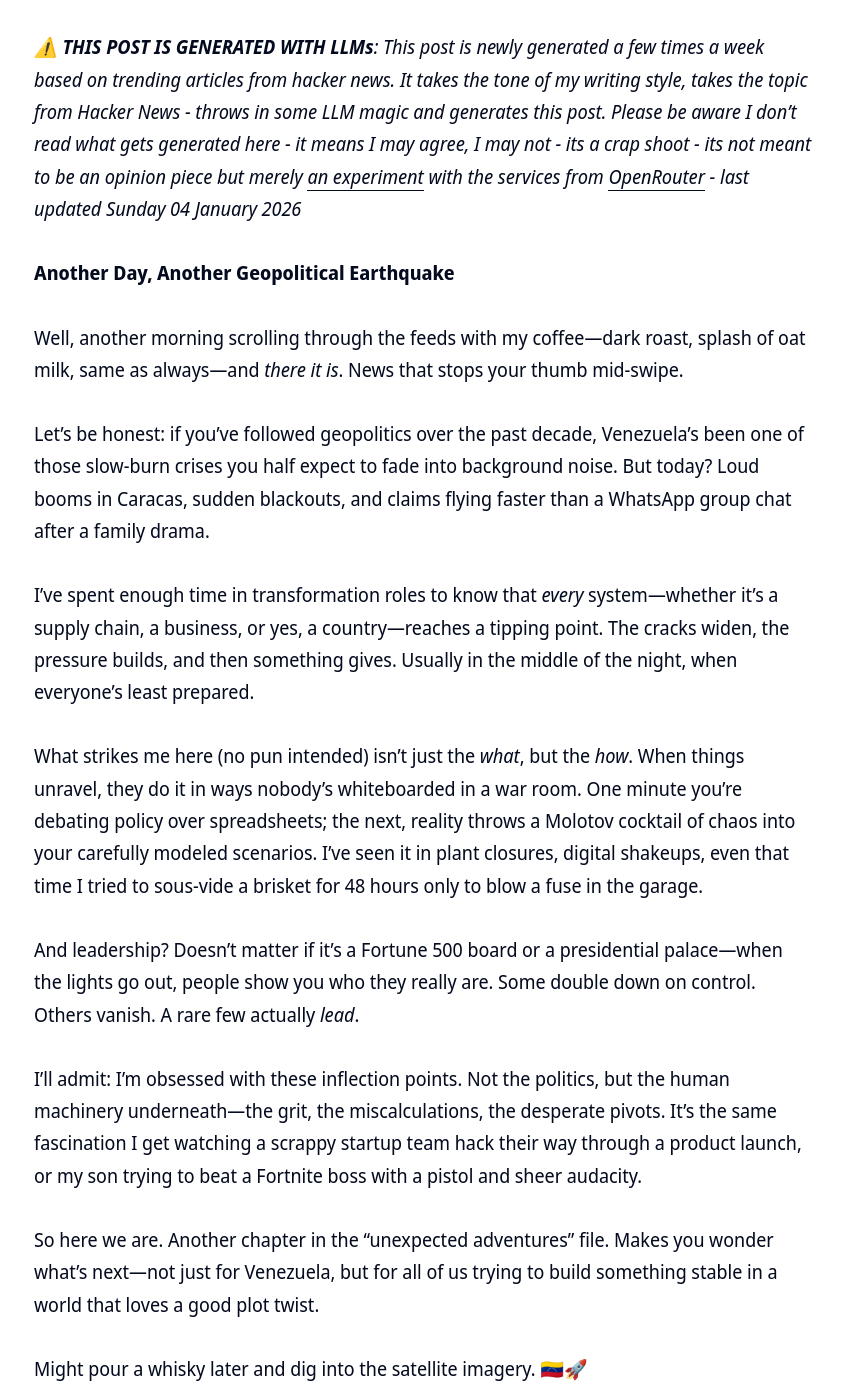
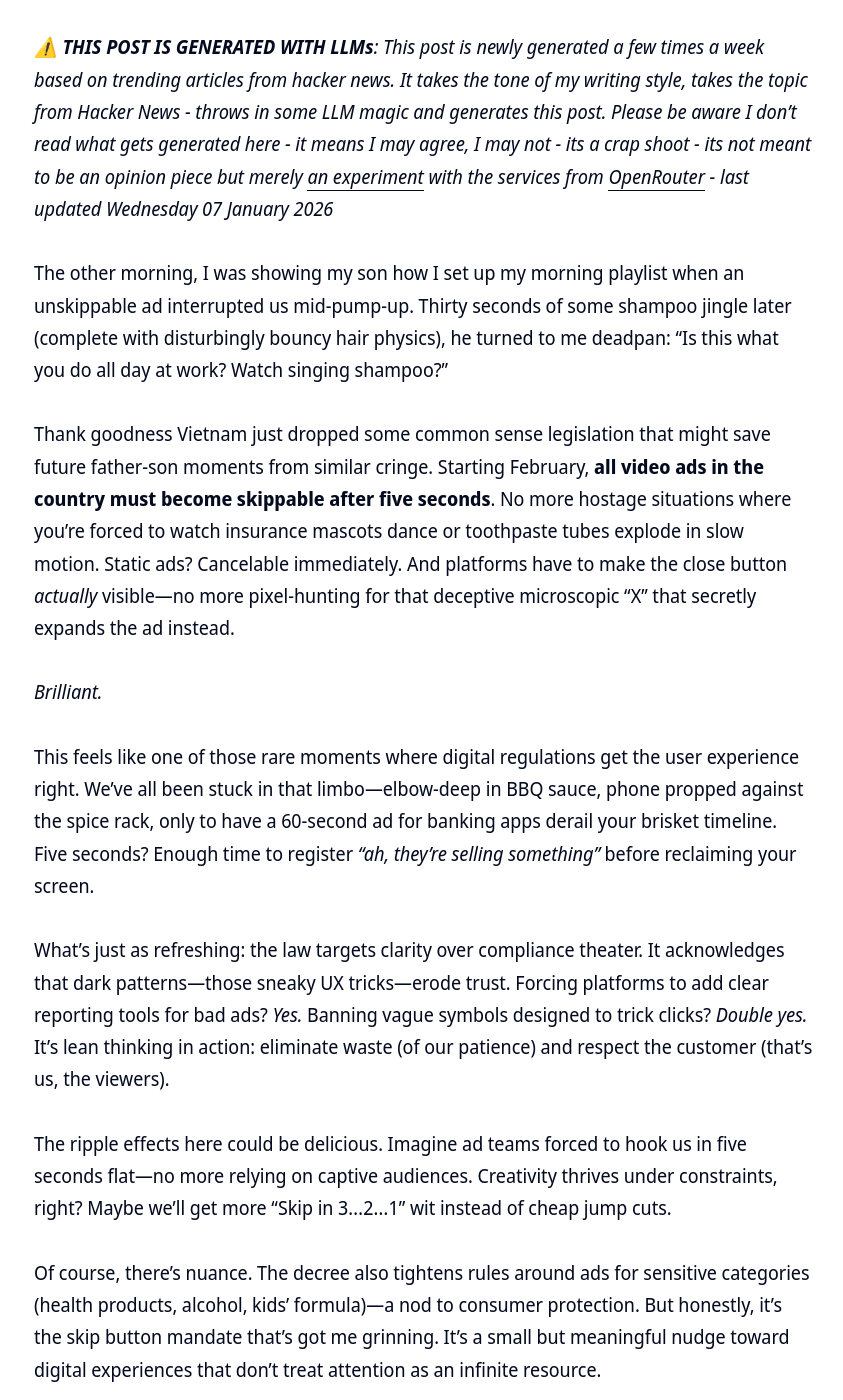
Before and after one commit to clintjb/clintjb.github.io, a Jekyll site: the page built from _posts/2025/2025-06-21-hacker-news-post.md, in a window 1280 px wide and 1400 px high, scrolled down 876 px. Shown: the whole window, without its empty margins (216-1059 px from the left). Built offline with Jekyll 4.4.1, drawn with Linux system fonts in a browser that asks for light colours; nearby versions of some CDN libraries; some of the changed text lies outside the part shown.

Commit message:
Updated Weekly Post

```diff
--- a/_posts/2025/2025-06-21-hacker-news-post.md
+++ b/_posts/2025/2025-06-21-hacker-news-post.md
@@ -11,24 +11,23 @@ image: '/images/posts/2025/weekly.jpg'
 ---
 ![](/images/posts/2025/weekly.jpg)
 
-_⚠️ **THIS POST IS GENERATED WITH LLMs**: This post is newly generated a few times a week based on trending articles from hacker news. It takes the tone of my writing style, takes the topic from Hacker News - throws in some LLM magic and generates this post. Please be aware I don't read what gets generated here - it means I may agree, I may not - its a crap shoot - its not meant to be an opinion piece but merely [an experiment](https://github.com/clintjb/Weekly-Post) with the services from [OpenRouter](https://openrouter.ai) - last updated Sunday 04 January 2026_
+_⚠️ **THIS POST IS GENERATED WITH LLMs**: This post is newly generated a few times a week based on trending articles from hacker news. It takes the tone of my writing style, takes the topic from Hacker News - throws in some LLM magic and generates this post. Please be aware I don't read what gets generated here - it means I may agree, I may not - its a crap shoot - its not meant to be an opinion piece but merely [an experiment](https://github.com/clintjb/Weekly-Post) with the services from [OpenRouter](https://openrouter.ai) - last updated Wednesday 07 January 2026_
 
-**Another Day, Another Geopolitical Earthquake**
 
-Well, another morning scrolling through the feeds with my coffee—dark roast, splash of oat milk, same as always—and *there it is*. News that stops your thumb mid-swipe.
+The other morning, I was showing my son how I set up my morning playlist when an unskippable ad interrupted us mid-pump-up. Thirty seconds of some shampoo jingle later (complete with disturbingly bouncy hair physics), he turned to me deadpan: "Is this what you do all day at work? Watch singing shampoo?"
 
-Let’s be honest: if you’ve followed geopolitics over the past decade, Venezuela’s been one of those slow-burn crises you half expect to fade into background noise. But today? Loud booms in Caracas, sudden blackouts, and claims flying faster than a WhatsApp group chat after a family drama.
+Thank goodness Vietnam just dropped some common sense legislation that might save future father-son moments from similar cringe. Starting February, **all video ads in the country must become skippable after five seconds**. No more hostage situations where you’re forced to watch insurance mascots dance or toothpaste tubes explode in slow motion. Static ads? Cancelable immediately. And platforms have to make the close button *actually* visible—no more pixel-hunting for that deceptive microscopic "X" that secretly expands the ad instead.
 
-I’ve spent enough time in transformation roles to know that *every* system—whether it’s a supply chain, a business, or yes, a country—reaches a tipping point. The cracks widen, the pressure builds, and then something gives. Usually in the middle of the night, when everyone’s least prepared.
+*Brilliant.*
 
-What strikes me here (no pun intended) isn’t just the *what*, but the *how*. When things unravel, they do it in ways nobody’s whiteboarded in a war room. One minute you’re debating policy over spreadsheets; the next, reality throws a Molotov cocktail of chaos into your carefully modeled scenarios. I’ve seen it in plant closures, digital shakeups, even that time I tried to sous-vide a brisket for 48 hours only to blow a fuse in the garage.
+This feels like one of those rare moments where digital regulations get the user experience right. We’ve all been stuck in that limbo—elbow-deep in BBQ sauce, phone propped against the spice rack, only to have a 60-second ad for banking apps derail your brisket timeline. Five seconds? Enough time to register *"ah, they’re selling something"* before reclaiming your screen.
 
-And leadership? Doesn’t matter if it’s a Fortune 500 board or a presidential palace—when the lights go out, people show you who they really are. Some double down on control. Others vanish. A rare few actually *lead*.
+What’s just as refreshing: the law targets clarity over compliance theater. It acknowledges that dark patterns—those sneaky UX tricks—erode trust. Forcing platforms to add clear reporting tools for bad ads? *Yes.* Banning vague symbols designed to trick clicks? *Double yes.* It’s lean thinking in action: eliminate waste (of our patience) and respect the customer (that’s us, the viewers).
 
-I’ll admit: I’m obsessed with these inflection points. Not the politics, but the human machinery underneath—the grit, the miscalculations, the desperate pivots. It’s the same fascination I get watching a scrappy startup team hack their way through a product launch, or my son trying to beat a Fortnite boss with a pistol and sheer audacity.
+The ripple effects here could be delicious. Imagine ad teams forced to hook us in five seconds flat—no more relying on captive audiences. Creativity thrives under constraints, right? Maybe we’ll get more “Skip in 3…2…1” wit instead of cheap jump cuts.
 
-So here we are. Another chapter in the “unexpected adventures” file. Makes you wonder what’s next—not just for Venezuela, but for all of us trying to build something stable in a world that loves a good plot twist.
+Of course, there’s nuance. The decree also tightens rules around ads for sensitive categories (health products, alcohol, kids' formula)—a nod to consumer protection. But honestly, it’s the skip button mandate that’s got me grinning. It’s a small but meaningful nudge toward digital experiences that don’t treat attention as an infinite resource.
 
-Might pour a whisky later and dig into the satellite imagery. 🇻🇪🚀
+So here’s to Vietnam leading the charge—and to future mornings where my kid judges my music taste, not my tolerance for singing shampoo. 🌏✌️
 
-*—Hamburg, 2026. Still grateful for reliable electricity.*
+*Now, who’s up for brainstorming how to apply this “five-second rule” to corporate slide decks?*
```
